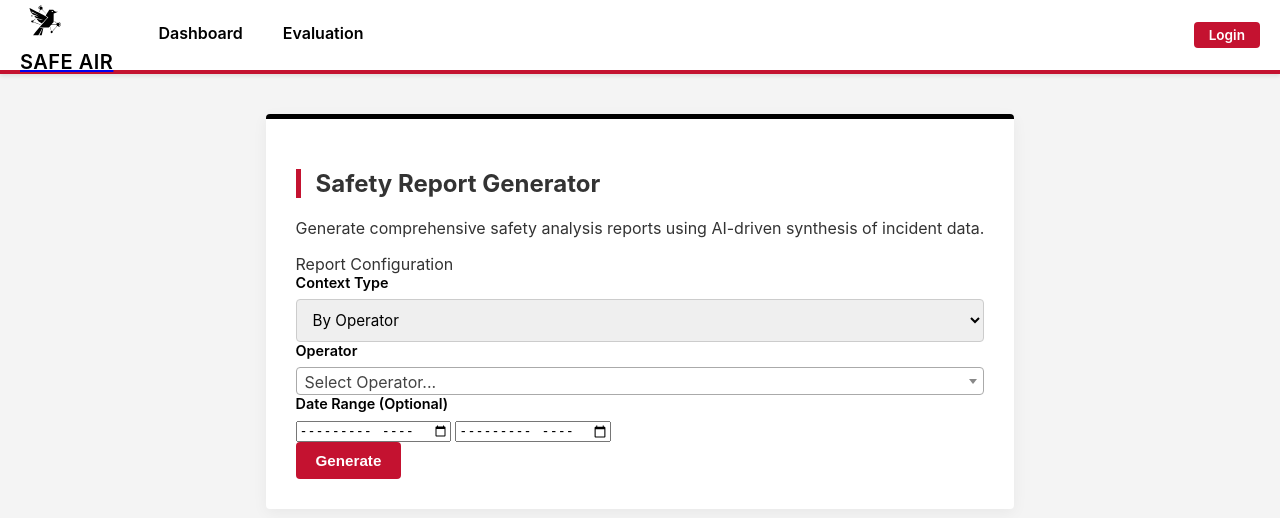
After one commit to TeamCmuAviation/project_ui, a Django app: page /reports/generate/ in a window 1280 px wide. The commit adds this page. Shown: the top 518 px of the page. Run offline with Django 5.2, Linux system fonts and the light colour scheme; data that the repository does not hold is empty; some libraries are stand-ins or nearby versions.

```diff
--- /dev/null
+++ b/evaluation_app/templates/evaluation_app/report_generator.html
@@ -0,0 +1,203 @@
+{% extends 'evaluation_app/base.html' %}
+{% load static %}
+
+{% block content %}
+<div class="row mb-4">
+    <div class="col-12">
+        <h2 class="text-uppercase" style="border-left: 5px solid var(--cmu-red); padding-left: 15px;">Safety Report
+            Generator</h2>
+        <p class="text-muted">Generate comprehensive safety analysis reports using AI-driven synthesis of incident data.
+        </p>
+    </div>
+</div>
+
+<!-- Input Form -->
+<div class="card-panel mb-4">
+    <div class="panel-header">Report Configuration</div>
+    <div class="panel-body">
+        <form id="reportForm" method="POST">
+            {% csrf_token %}
+            <div class="row">
+                <div class="col-md-3">
+                    <label>Context Type</label>
+                    <select id="contextType" name="context_type" class="form-control" onchange="toggleContextInput()">
+                        <option value="OPERATOR">By Operator</option>
+                        <option value="LOCATION">By Location</option>
+                    </select>
+                </div>
+                <!-- Operator Select -->
+                <div class="col-md-3" id="operatorGroup">
+                    <label>Operator</label>
+                    <select name="operator" class="form-control select2">
+                        <option value="">Select Operator...</option>
+                        {% for op in operators %}
+                        <option value="{{ op }}">{{ op }}</option>
+                        {% endfor %}
+                    </select>
+                </div>
+                <!-- Location Select (Hidden initially) -->
+                <div class="col-md-3" id="locationGroup" style="display: none;">
+                    <label>Location (ICAO)</label>
+                    <input type="text" name="location" class="form-control" placeholder="e.g. KJFK">
+                </div>
+                <div class="col-md-4">
+                    <label>Date Range (Optional)</label>
+                    <div class="d-flex">
+                        <input type="month" name="start_date" class="form-control mr-2">
+                        <input type="month" name="end_date" class="form-control">
+                    </div>
+                </div>
+                <div class="col-md-2 d-flex align-items-end">
+                    <button type="submit" class="btn btn-primary w-100">
+                        <i class="fas fa-magic mr-2"></i> Generate
+                    </button>
+                </div>
+            </div>
+        </form>
+    </div>
+</div>
+
+<!-- Loading State -->
+<div id="reportLoader" style="display: none; text-align: center; padding: 50px;">
+    <div class="spinner"></div>
+    <h4 class="mt-3" style="color: var(--cmu-red);">Synthesizing Safety Report...</h4>
+    <p class="text-muted">Analyzing incident narratives and generating insights.</p>
+</div>
+
+<!-- Output Section -->
+{% if report_data %}
+<div id="reportOutput">
+    <div class="d-flex justify-content-between align-items-center mb-3">
+        <h3>{{ report_title }}</h3>
+        <button onclick="window.print()" class="btn btn-secondary">
+            <i class="fas fa-file-pdf mr-2"></i> Export PDF
+        </button>
+    </div>
+
+    <!-- Executive Summary -->
+    <div class="card-panel mb-4" style="border-left: 5px solid var(--cmu-red);">
+        <div class="panel-body">
+            <h5>Executive Summary</h5>
+            <p>{{ report_data.executive_summary }}</p>
+        </div>
+    </div>
+
+    <!-- Visualizations Row -->
+    <div class="row mb-4">
+        {% if chart_data.time_series %}
+        <div class="col-md-6">
+            <div class="card-panel">
+                <div class="panel-header">Incident Trend</div>
+                <div class="panel-body" style="height: 300px;">
+                    <canvas id="chartTime"></canvas>
+                </div>
+            </div>
+        </div>
+        {% endif %}
+
+        {% if chart_data.top_n_1 %}
+        <div class="col-md-6">
+            <div class="card-panel">
+                <div class="panel-header">Top Factors</div>
+                <div class="panel-body" style="height: 300px;">
+                    <canvas id="chartTopN1"></canvas>
+                </div>
+            </div>
+        </div>
+        {% endif %}
+    </div>
+
+    <!-- Detailed Narratives -->
+    <div class="row">
+        <div class="col-md-6">
+            <div class="card-panel h-100">
+                <div class="panel-header">Risk Exposure Analysis</div>
+                <div class="panel-body">
+                    <p>{{ report_data.risk_exposure_narrative }}</p>
+                </div>
+            </div>
+        </div>
+        <div class="col-md-6">
+            <div class="card-panel h-100">
+                <div class="panel-header">Critical Systemic Factors</div>
+                <div class="panel-body">
+                    <p>{{ report_data.critical_factors_narrative }}</p>
+                </div>
+            </div>
+        </div>
+    </div>
+
+    <!-- Recommendations -->
+    <div class="card-panel mt-4">
+        <div class="panel-header">Safety Recommendations</div>
+        <div class="panel-body">
+            <p>{{ report_data.recommendations_narrative }}</p>
+        </div>
+    </div>
+</div>
+{% endif %}
+
+{% endblock %}
+
+{% block extra_js %}
+<script src="https://cdn.jsdelivr.net/npm/chart.js"></script>
+<script>
+    $(document).ready(function () {
+        $('.select2').select2();
+
+        $('#reportForm').on('submit', function () {
+            $('#reportLoader').show();
+            // Allow form submission to proceed
+        });
+    });
+
+    function toggleContextInput() {
+        const type = document.getElementById('contextType').value;
+        if (type === 'OPERATOR') {
+            document.getElementById('operatorGroup').style.display = 'block';
+            document.getElementById('locationGroup').style.display = 'none';
+        } else {
+            document.getElementById('operatorGroup').style.display = 'none';
+            document.getElementById('locationGroup').style.display = 'block';
+        }
+    }
+
+    // Chart Initialization if data exists
+    {% if chart_data %}
+    const timeData = {{ chart_data.time_series| safe }};
+    const topN1Data = {{ chart_data.top_n_1| safe }};
+
+    if (timeData) {
+        new Chart(document.getElementById('chartTime'), {
+            type: 'line',
+            data: {
+                labels: timeData.map(d => d.date || d.key),
+                datasets: [{
+                    label: 'Incidents',
+                    data: timeData.map(d => d.count || d.value),
+                    borderColor: '#C41230',
+                    backgroundColor: 'rgba(196, 18, 48, 0.1)',
+                    fill: true
+                }]
+            },
+            options: { responsive: true, maintainAspectRatio: false }
+        });
+    }
+
+    if (topN1Data) {
+        new Chart(document.getElementById('chartTopN1'), {
+            type: 'bar',
+            data: {
+                labels: topN1Data.map(d => d.category_value || d.key),
+                datasets: [{
+                    label: 'Incidents',
+                    data: topN1Data.map(d => d.incident_count || d.value),
+                    backgroundColor: '#000000'
+                }]
+            },
+            options: { responsive: true, maintainAspectRatio: false }
+        });
+    }
+    {% endif %}
+</script>
+{% endblock %}
--- a/evaluation_app/urls.py
+++ b/evaluation_app/urls.py
@@ -15,7 +15,8 @@ from .views import (
     dashboard_phase_data,
     dashboard_aircraft_data,
     dashboard_seasonality_data,
-    dashboard_risk_heatmap_data
+    dashboard_risk_heatmap_data,
+    ReportGeneratorView
 )
 
 urlpatterns = [
@@ -35,4 +36,5 @@ urlpatterns = [
     path('tasks/', TaskListView.as_view(), name='task_list'),
     path('evaluate/<str:uid>/', EvaluationInterfaceView.as_view(), name='evaluate'),
     path('random/', random_task, name='random_task'),
+    path('reports/generate/', ReportGeneratorView.as_view(), name='report_generator'),
 ]
--- a/evaluation_app/views.py
+++ b/evaluation_app/views.py
@@ -863,3 +863,161 @@ def dashboard_risk_heatmap_data(request):
     except Exception as e:
         from django.http import JsonResponse
         return JsonResponse({'error': str(e)}, status=500)
+
+# -------------------------------------------------------------------------
+# Report Generator View (LangChain Integration)
+# -------------------------------------------------------------------------
+try:
+    from langchain_google_genai import ChatGoogleGenerativeAI
+    from langchain_core.prompts import PromptTemplate
+    from langchain_core.output_parsers import JsonOutputParser
+    LANGCHAIN_AVAILABLE = True
+except ImportError:
+    LANGCHAIN_AVAILABLE = False
+
+class ReportGeneratorView(View):
+    template_name = 'evaluation_app/report_generator.html'
+
+    def get(self, request):
+        # Fetch Top 100 Operators for dropdown
+        try:
+            resp = requests.get(f"{settings.FASTAPI_BASE_URL}/aggregates/top-n?category=operator&n=100")
+            operators = [d['category_value'] for d in resp.json()] if resp.ok else []
+        except:
+            operators = []
+
+        return render(request, self.template_name, {'operators': sorted(operators)})
+
+    def post(self, request):
+        context_type = request.POST.get('context_type')
+        operator = request.POST.get('operator')
+        location = request.POST.get('location')
+        start_date = request.POST.get('start_date')
+        end_date = request.POST.get('end_date')
+
+        # 1. Determine Context & Build Filters
+        filters = {}
+        chart_data = {}
+        report_title = "Safety Report"
+
+        if context_type == 'OPERATOR' and operator:
+            filters['operator'] = operator
+            report_title = f"Safety Report: {operator}"
+            # Fetch Charts for Operator
+            try:
+                # Chart 1: Time Series
+                t_resp = requests.get(f"{settings.FASTAPI_BASE_URL}/aggregates/over-time?operator={operator}")
+                chart_data['time_series'] = t_resp.json() if t_resp.ok else []
+                # Chart 2: Top Phases
+                p_resp = requests.get(f"{settings.FASTAPI_BASE_URL}/aggregates/top-n?category=phase&operator={operator}")
+                chart_data['top_n_1'] = p_resp.json() if p_resp.ok else []
+            except:
+                pass
+
+        elif context_type == 'LOCATION' and location:
+            filters['location'] = location
+            report_title = f"Safety Report: {location}"
+            # Fetch Charts for Location
+            try:
+                # Chart 1: Time Series
+                t_resp = requests.get(f"{settings.FASTAPI_BASE_URL}/aggregates/over-time?location={location}")
+                chart_data['time_series'] = t_resp.json() if t_resp.ok else []
+                # Chart 2: Top Categories
+                c_resp = requests.get(f"{settings.FASTAPI_BASE_URL}/aggregates/top-n?category=final_category&location={location}")
+                chart_data['top_n_1'] = c_resp.json() if c_resp.ok else []
+            except:
+                pass
+
+        # 2. Fetch Raw Narratives for LLM
+        narratives = []
+        try:
+            # Using existing classified-detailed endpoint as proxy for 'bulk'
+            # In real scenario, we'd want a dedicated bulk endpoint or limit this
+            # Note: We need a way to filter by operator/location on this endpoint
+            # Assuming GET /incidents/classified-detailed supports filters
+
+            # Construct Query String
+            query_params = []
+            if 'operator' in filters: query_params.append(f"operator={filters['operator']}")
+            if 'location' in filters: query_params.append(f"location={filters['location']}")
+            query_str = "&".join(query_params)
+
+            narr_url = f"{settings.FASTAPI_BASE_URL}/incidents/classified-detailed?limit=20&{query_str}"
+            narr_resp = requests.get(narr_url)
+            if narr_resp.ok:
+                # Extract summary/narrative text
+                # Try to get narrative from API response schema. Usually it is in mixed list.
+                # Adapting to response structure: List of dicts
+                narratives = []
+                for item in narr_resp.json():
+                    # Check keys as they might vary
+                    text = item.get('summary') or item.get('narrative') or item.get('description') or ""
+                    if text:
+                        narratives.append(f"Incident {item.get('id', '?')}: {text[:500]}...") # Truncate for token limit
+
+                narratives = narratives[:15] # Limit context window further
+        except Exception as e:
+            print(f"Narrative fetch error: {e}")
+
+        # 3. LLM Synthesis (LangChain)
+        report_data = {
+            "executive_summary": "LLM generation unavailable (LangChain/Gemini not configured).",
+            "risk_exposure_narrative": "Please install langchain-google-genai and set GOOGLE_API_KEY.",
+            "critical_factors_narrative": "...",
+            "recommendations_narrative": "..."
+        }
+
+        if LANGCHAIN_AVAILABLE and narratives:
+            try:
+                # Initialize Gemini
+                # Note: Requires GOOGLE_API_KEY in env variables
+                llm = ChatGoogleGenerativeAI(model="gemini-pro")
+
+                parser = JsonOutputParser()
+
+                template = """
+                You are an expert Aviation Safety Analyst. Analyze the following incident data for: {title}.
+
+                DATA CONTEXT:
+                {narratives}
+
+                Synthesize a professional safety report. OUTPUT MUST BE A SINGLE VALID JSON OBJECT.
+                {format_instructions}
+
+                Focus on systemic factors and provide actionable recommendations.
+                """
+
+                prompt = PromptTemplate(
+                    template=template,
+                    input_variables=["title", "narratives"],
+                    partial_variables={"format_instructions": parser.get_format_instructions()}
+                )
+
+                chain = prompt | llm | parser
+
+                result = chain.invoke({
+                    "title": report_title,
+                    "narratives": "\n".join(narratives)
+                })
+
+                # Merge result into report_data (handling potential partial keys)
+                if isinstance(result, dict):
+                    report_data.update(result)
+
+            except Exception as e:
+                print(f"LLM Error: {e}")
+                report_data["executive_summary"] = f"Error generating report: {str(e)}"
+
+        # Re-fetch operators for the dropdown in the response
+        try:
+            op_resp = requests.get(f"{settings.FASTAPI_BASE_URL}/aggregates/top-n?category=operator&n=100")
+            operators = [d['category_value'] for d in op_resp.json()] if op_resp.ok else []
+        except:
+            operators = []
+
+        return render(request, self.template_name, {
+            'report_data': report_data,
+            'report_title': report_title,
+            'chart_data': chart_data,
+            'operators': sorted(operators)
+        })
```
Also changed, not shown: evaluation_app/templates/evaluation_app/dashboard.html (+16 -5 lines).
